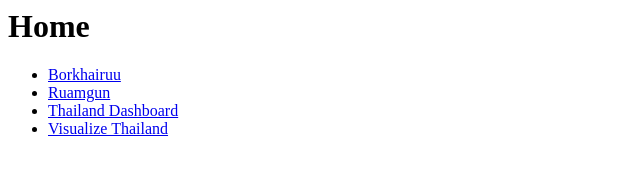
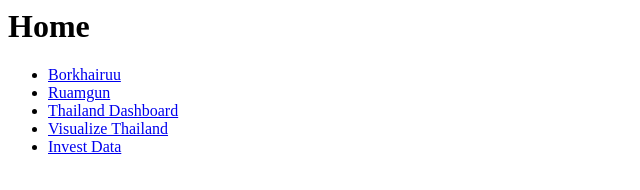
Before and after one commit to suparpat/DO_home, a plain HTML site: page index.html in a window 1280 px wide. Shown: the full height of the page, 0-640 px from the left. Drawn offline with Linux system fonts and the light colour scheme.

Commit message:
Add link

```diff
--- a/index.html
+++ b/index.html
@@ -9,6 +9,7 @@
 			<li><a href="http://borkhairuu.com:3000">Ruamgun</a></li>
 			<li><a href="http://borkhairuu.com:3001">Thailand Dashboard</a></li>
 			<li><a href="https://borkhairuu.com/visualize-thailand/public">Visualize Thailand</a></li>
+			<li><a href="http://borkhairuu.com:3010">Invest Data</a></li>
 		</ul>
 	</body>
 </html>
```
